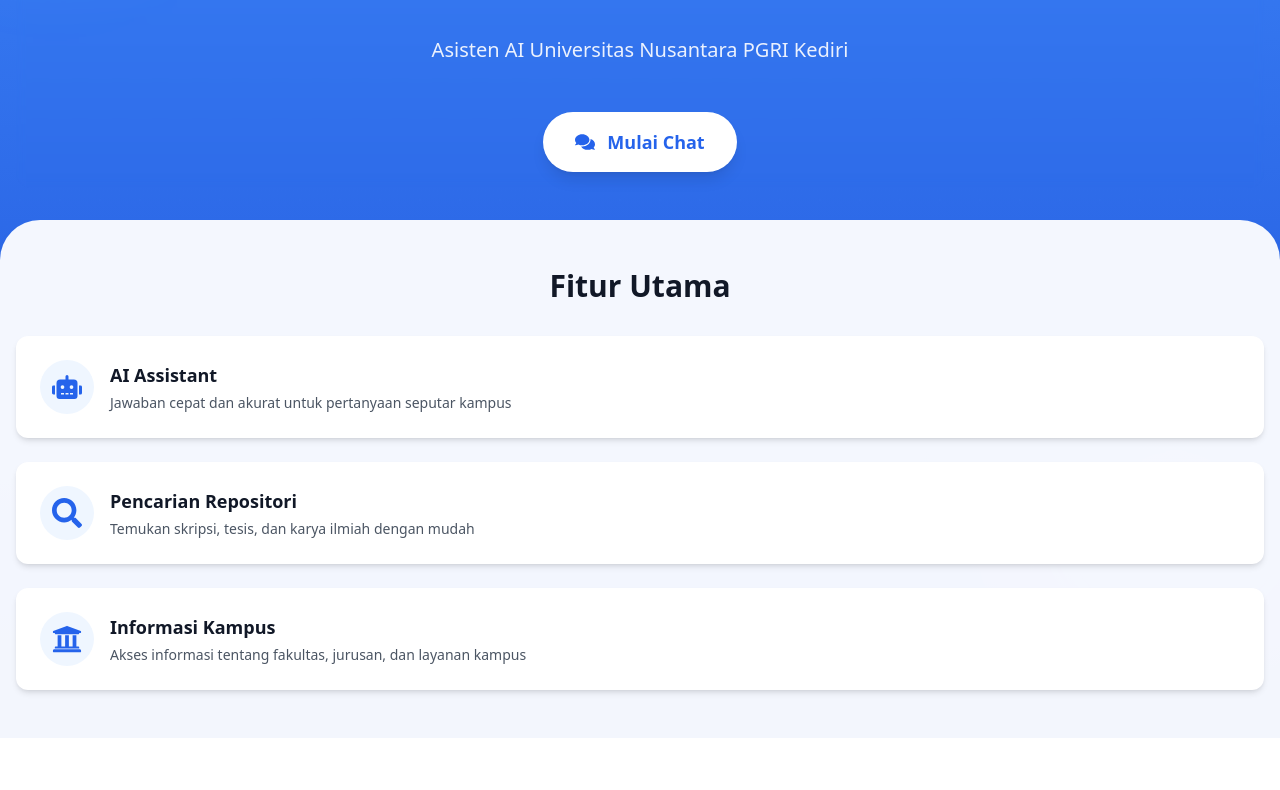
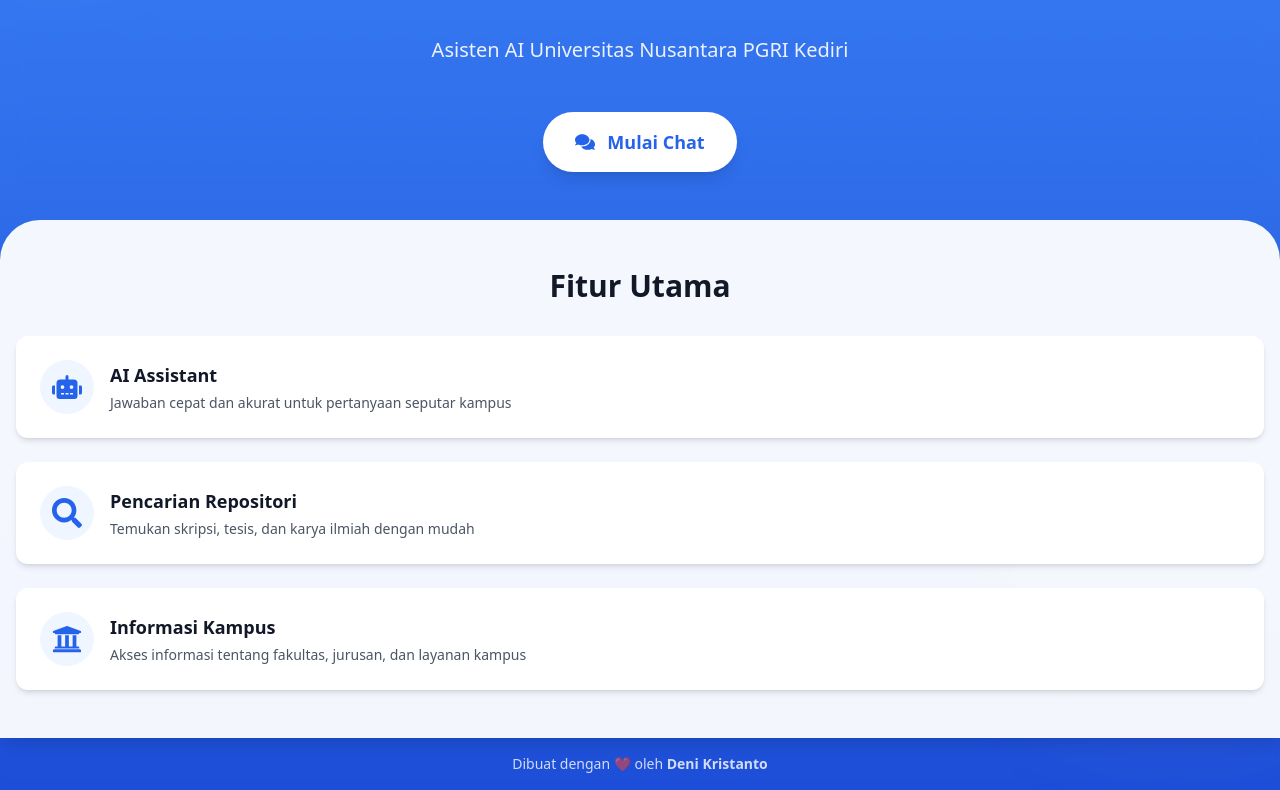
Before and after one commit to denicrizz/ChatNusa-React, a React (Vite) app: page / in a window 1280 px wide. Shown: the part 220-1010 px from the top of the page. Before the commit the page ends 958 px from the top, so only its background shows below. Built offline with nearby package versions, Linux system fonts and the light colour scheme; what tailwindcss-font-inter would draw is missing.

Commit message:
add footer to LandingPage; include creator attribution

```diff
--- a/src/components/LandingPage.jsx
+++ b/src/components/LandingPage.jsx
@@ -68,6 +68,12 @@
           </div>
         </div>
       </div>
+
+      {/* Footer */}
+      <footer className="text-center py-4 text-white/80 text-sm backdrop-blur-sm">
+        Dibuat dengan <span className="text-red-500 animate-pulse">❤️</span> oleh{" "}
+        <span className="font-semibold">Deni Kristanto</span>
+      </footer>
     </div>
   );
 }
```
